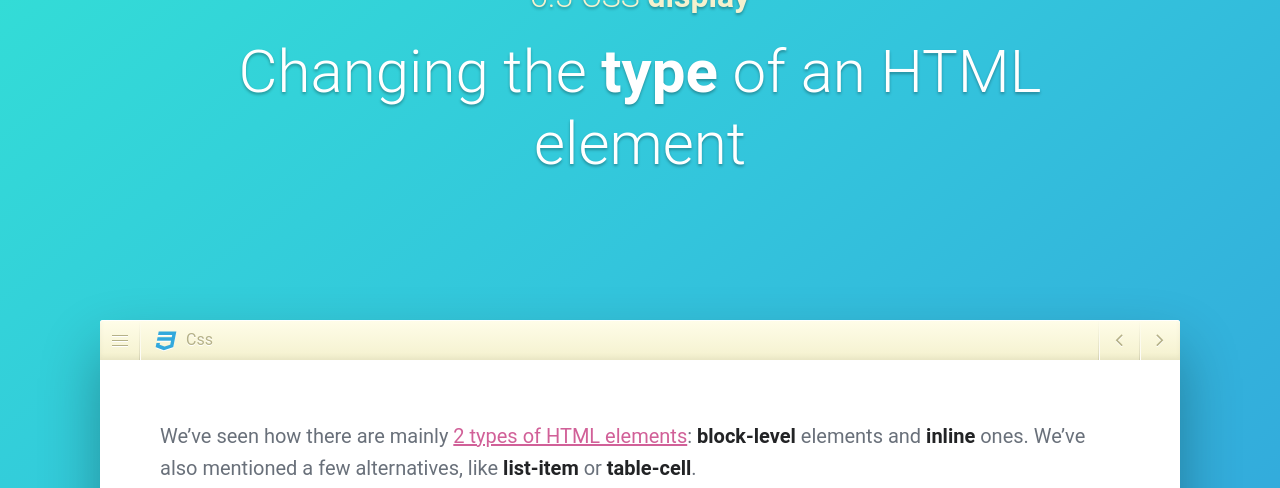
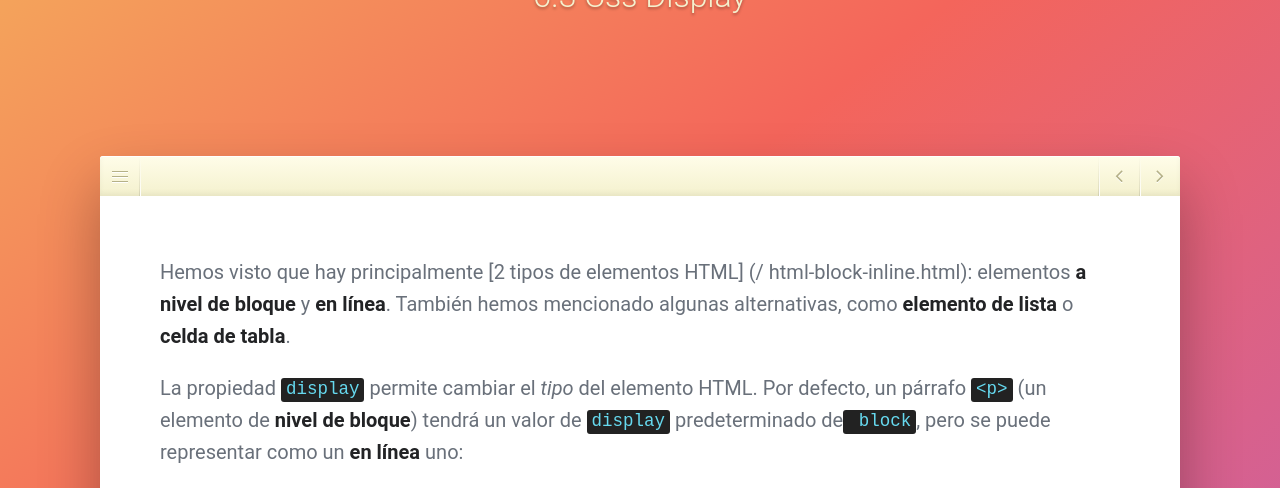
Before and after one commit to jgthms/marksheet, a Jekyll site: the page built from _posts/2015-06-03-css-display.md, in a window 1280 px wide and 1400 px high, scrolled down 264 px. Shown: the top 488 px of the window. Built offline with Jekyll 4.4.1, drawn with Linux system fonts in a browser that asks for light colours; nearby versions of some CDN libraries; our own code applies the rules of GitHub Pages for plain Markdown files; a script that is not in the unit is left out; comment, search, counter and statistics services are not loaded; some of the changed text lies outside the part shown; grey boxes are pictures that could not be loaded.

Commit message:
Update 2015-06-03-css-display.md

```diff
--- a/_posts/2015-06-03-css-display.md
+++ b/_posts/2015-06-03-css-display.md
@@ -1,41 +1,41 @@
 ---
-layout: post
-title: "CSS <strong>display</strong>"
-subtitle: "Changing the <strong>type</strong> of an HTML element"
-section: css
+Diseño: post
+Título: "CSS <strong>mostrar</strong>"
+Subtítulo: "Cambiando el <strong>tipo</strong> de un elemento HTML"
+sección: css
 ---
 
-We've seen how there are mainly [2 types of HTML elements](/html-block-inline.html): **block-level** elements and **inline** ones. We've also mentioned a few alternatives, like **list-item** or **table-cell**.
+Hemos visto que hay principalmente [2 tipos de elementos HTML] (/ html-block-inline.html): elementos **a nivel de bloque** y **en línea**. También hemos mencionado algunas alternativas, como **elemento de lista** o **celda de tabla**.
 
-The `display` property allows to change the _type_ of HTML element. By default, a paragraph `<p>` (a **block-level** element) will have a default `display` value of `block`, but can be rendered as an **inline** one:
+La propiedad `display` permite cambiar el _tipo_ del elemento HTML. Por defecto, un párrafo `<p>` (un elemento de **nivel de bloque**) tendrá un valor de `display` predeterminado de` block`, pero se puede representar como un **en línea** uno:
 
-{% highlight css %}
+{% Destacar css %}
 p{ display: inline;}
-{% endhighlight %}
+{% resaltar %}
 
-### Why not use an HTML inline element, like `<span>` then?
+### ¿Por qué no utilizar un elemento HTML en línea, como `<span>` entonces?
 
-Because you choose an HTML element for its **meaning**, not its rendering. If we've decided that a paragraph is what suited our content best, we must not change the tag _only for styling purposes_. CSS is here to take care of the styling.
+Porque elige un elemento HTML por su **significado**, no por su representación. Si hemos decidido que un párrafo es lo que mejor se adapta a nuestro contenido, no debemos cambiar la etiqueta _sólo con fines de estilo_. CSS está aquí para encargarse del estilo.
 
-In short, `display` allows to alter the **type** of an element _without_ changing its **meaning**.
+En resumen, `display` permite alterar el **tipo** de un elemento _sin_ cambiar su **significado**.
 
-Each `display` options have specific rendering behaviors:
+Cada opción de `display` tiene comportamientos de representación específicos:
 
-* `block` will take up the whole width available
-* `inline` will act as plain text
-* `inline-block` is, as its name suggests, a compound of block and inline behavior, a _"best of both worlds"_ option
-* `list-item` is similar to `block` as it takes up the whole width available, but shows an additional bullet point
-* `table`, `table-row` and `table-cell` all have very specific, albeit unexpected, behavior that allow more interesting layouts
+* `block` ocupará todo el ancho disponible
+* `inline` actuará como texto sin formato
+* `inline-block` es, como su nombre indica, un compuesto de comportamiento en bloque y en línea, una opción _ "lo mejor de ambos mundos" _
+* `list-item` es similar a `block` ya que ocupa todo el ancho disponible, pero muestra un punto adicional
+* `table`, `table-row` y `table-cell` tienen un comportamiento muy específico, aunque inesperado, que permite diseños más interesantes
 
 ### display: block
 
-This will turn any element into a **block** element.
+Esto convertirá cualquier elemento en un elemento **bloque**.
 
-This technique is often used on **links** in order to increase their clickable zone, which can be easily evaluated by setting a background color.
+Esta técnica se usa a menudo en **enlaces** para aumentar su zona en la que se puede hacer clic, que se puede evaluar fácilmente estableciendo un color de fondo.
 
-{% highlight css %}
+{% destacar css %}
 .menu a{ background: red; color: white;}
-{% endhighlight %}
+{% resaltar %}
 
 {% highlight html %}
 <ul class="menu">
```
